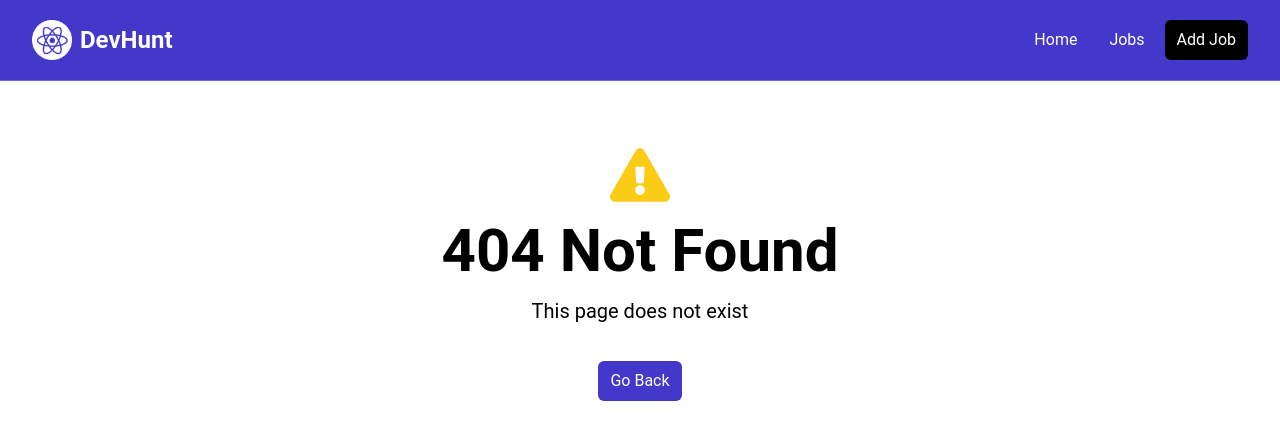
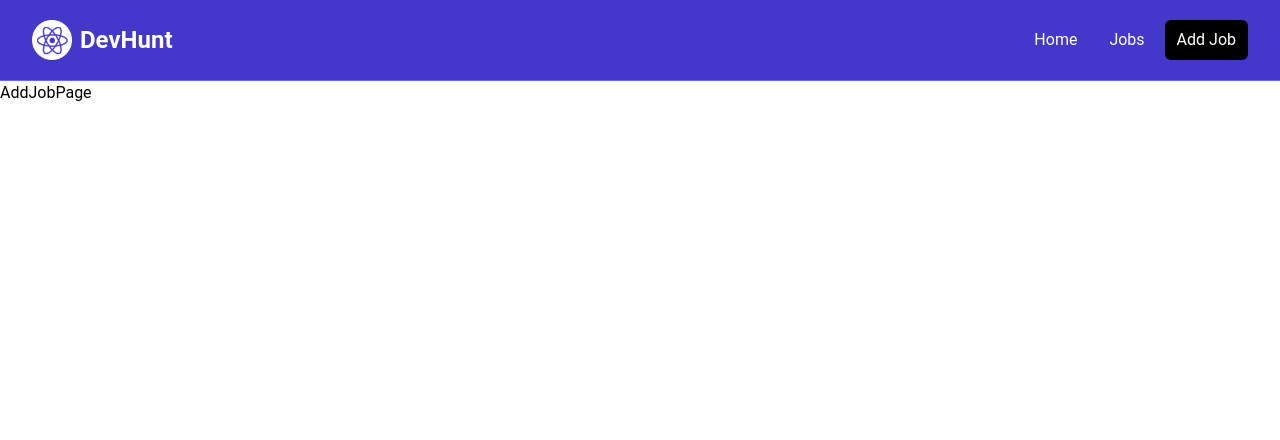
Before and after one commit to SaroshAhmad/ReactDevJobPortal, a React (Vite) app in the folder react-jobs/: page /add-job in a window 1280 px wide. Before the commit this address had no page. Shown: the top 440 px of the page. Built offline with nearby package versions, Linux system fonts and the light colour scheme.

Commit message:
Add AddJobPage route to App.jsx

```diff
--- a/react-jobs/src/App.jsx
+++ b/react-jobs/src/App.jsx
@@ -4,12 +4,14 @@
 import JobsPage from './pages/JobsPage';
 import NotFoundPage from './pages/NotFoundPage';
 import JobPage, { jobLoader } from './pages/JobPage';
+import AddJobPage from './pages/AddJobPage';
 
 const router = createBrowserRouter(
   createRoutesFromElements(
     <Route path='/' element={<MainLayout />}>
       <Route index element={<HomePage />} />
       <Route path='/jobs' element={<JobsPage />} />
+      <Route path='/add-job' element={<AddJobPage />} />
       <Route path='/jobs/:id' element={<JobPage />} loader={jobLoader} />
       <Route path='*' element={<NotFoundPage />} />
     </Route>
--- /dev/null
+++ b/react-jobs/src/pages/AddJobPage.jsx
@@ -0,0 +1,9 @@
+import React from 'react'
+
+const AddJobPage = () => {
+    return (
+        <div>AddJobPage</div>
+    )
+}
+
+export default AddJobPage
```
